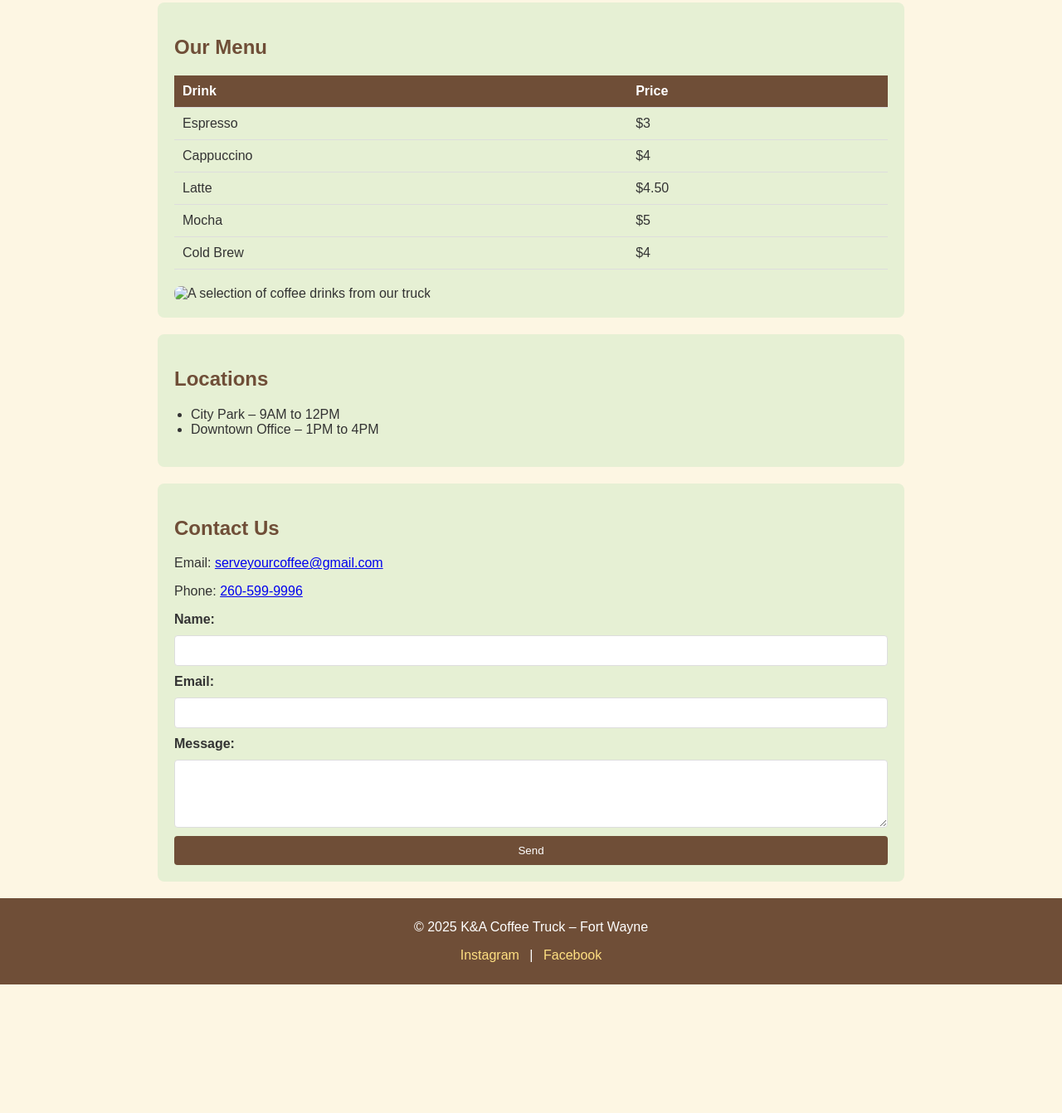
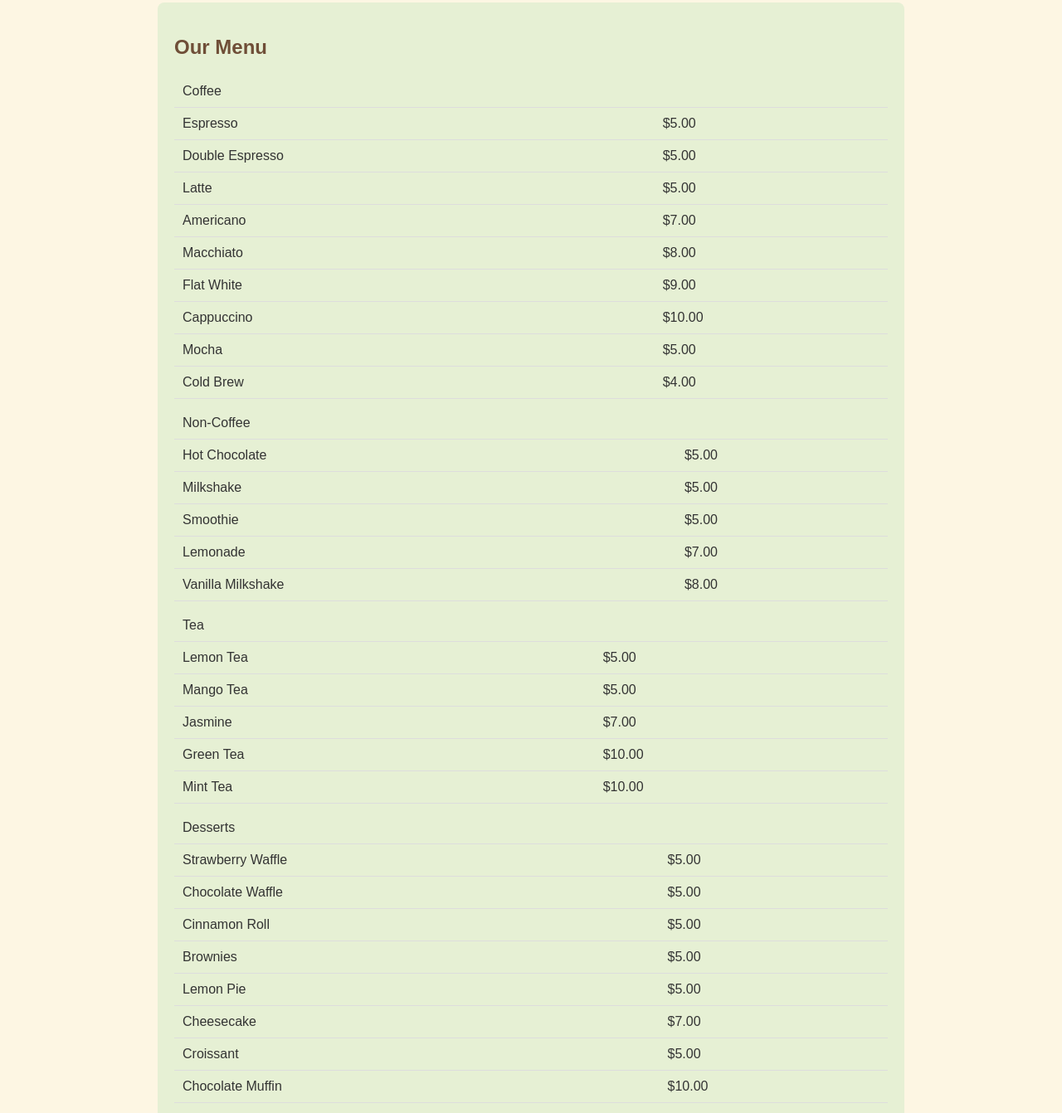
Before and after one commit to Bhlool005/website, a plain HTML site: page index.html in a window 1280 px wide. Shown: the part 358-1700 px from the top of the page at 83% size. Before the commit the page ends 1545 px from the top, so only its background shows below. Drawn offline with Linux system fonts and the light colour scheme.

Commit message:
Update index.html

```diff
--- a/index.html
+++ b/index.html
@@ -25,15 +25,54 @@
   <main>
     <section id="menu">
       <h2>Our Menu</h2>
-      <table>
-        <tr><th>Drink</th><th>Price</th></tr>
-        <tr><td>Espresso</td><td>$3</td></tr>
-        <tr><td>Cappuccino</td><td>$4</td></tr>
-        <tr><td>Latte</td><td>$4.50</td></tr>
-        <tr><td>Mocha</td><td>$5</td></tr>
-        <tr><td>Cold Brew</td><td>$4</td></tr>
-      </table>
-      <img src="img.jpg" alt="A selection of coffee drinks from our truck">
+
+       <table>
+    <tr class="category"><td colspan="2">Coffee</td></tr>
+    <tr><td>Espresso</td><td>$5.00</td></tr>
+    <tr><td>Double Espresso</td><td>$5.00</td></tr>
+    <tr><td>Latte</td><td>$5.00</td></tr>
+    <tr><td>Americano</td><td>$7.00</td></tr>
+    <tr><td>Macchiato</td><td>$8.00</td></tr>
+    <tr><td>Flat White</td><td>$9.00</td></tr>
+    <tr><td>Cappuccino</td><td>$10.00</td></tr>
+    <tr><td>Mocha</td><td>$5.00</td></tr>
+    <tr><td>Cold Brew</td><td>$4.00</td></tr>
+  </table>
+
+  <!-- Non-Coffee Section -->
+  <table>
+    <tr class="category"><td colspan="2">Non-Coffee</td></tr>
+    <tr><td>Hot Chocolate</td><td>$5.00</td></tr>
+    <tr><td>Milkshake</td><td>$5.00</td></tr>
+    <tr><td>Smoothie</td><td>$5.00</td></tr>
+    <tr><td>Lemonade</td><td>$7.00</td></tr>
+    <tr><td>Vanilla Milkshake</td><td>$8.00</td></tr>
+  </table>
+
+  <!-- Tea Section -->
+  <table>
+    <tr class="category"><td colspan="2">Tea</td></tr>
+    <tr><td>Lemon Tea</td><td>$5.00</td></tr>
+    <tr><td>Mango Tea</td><td>$5.00</td></tr>
+    <tr><td>Jasmine</td><td>$7.00</td></tr>
+    <tr><td>Green Tea</td><td>$10.00</td></tr>
+    <tr><td>Mint Tea</td><td>$10.00</td></tr>
+  </table>
+
+  <!-- Desserts Section -->
+  <table>
+    <tr class="category"><td colspan="2">Desserts</td></tr>
+    <tr><td>Strawberry Waffle</td><td>$5.00</td></tr>
+    <tr><td>Chocolate Waffle</td><td>$5.00</td></tr>
+    <tr><td>Cinnamon Roll</td><td>$5.00</td></tr>
+    <tr><td>Brownies</td><td>$5.00</td></tr>
+    <tr><td>Lemon Pie</td><td>$5.00</td></tr>
+    <tr><td>Cheesecake</td><td>$7.00</td></tr>
+    <tr><td>Croissant</td><td>$5.00</td></tr>
+    <tr><td>Chocolate Muffin</td><td>$10.00</td></tr>
+  </table>
+
+      <img src="https://i.pinimg.com/originals/29/78/de/2978de6ec1fa07066fe83273b1b7a10e.jpg" alt="A selection of coffee drinks from our truck">
     </section>
 
     <!-- Locations Section -->
```
